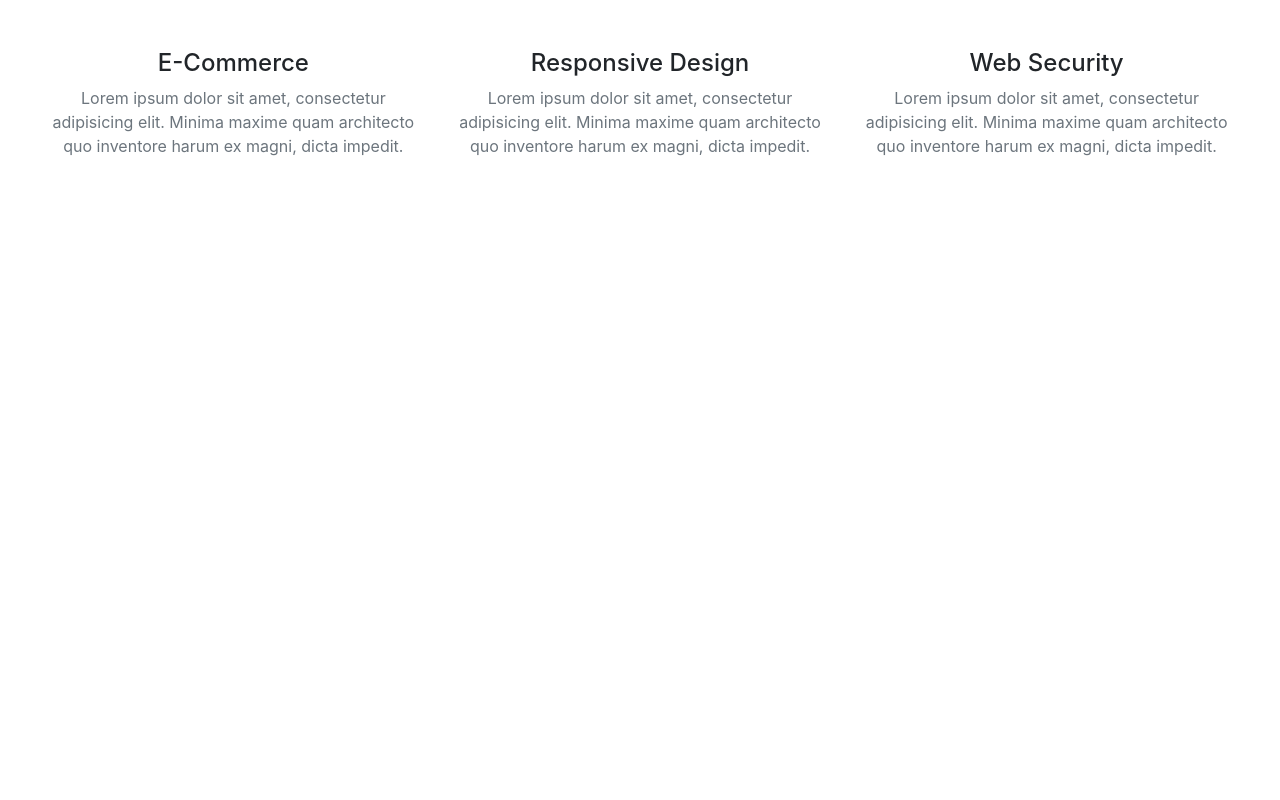
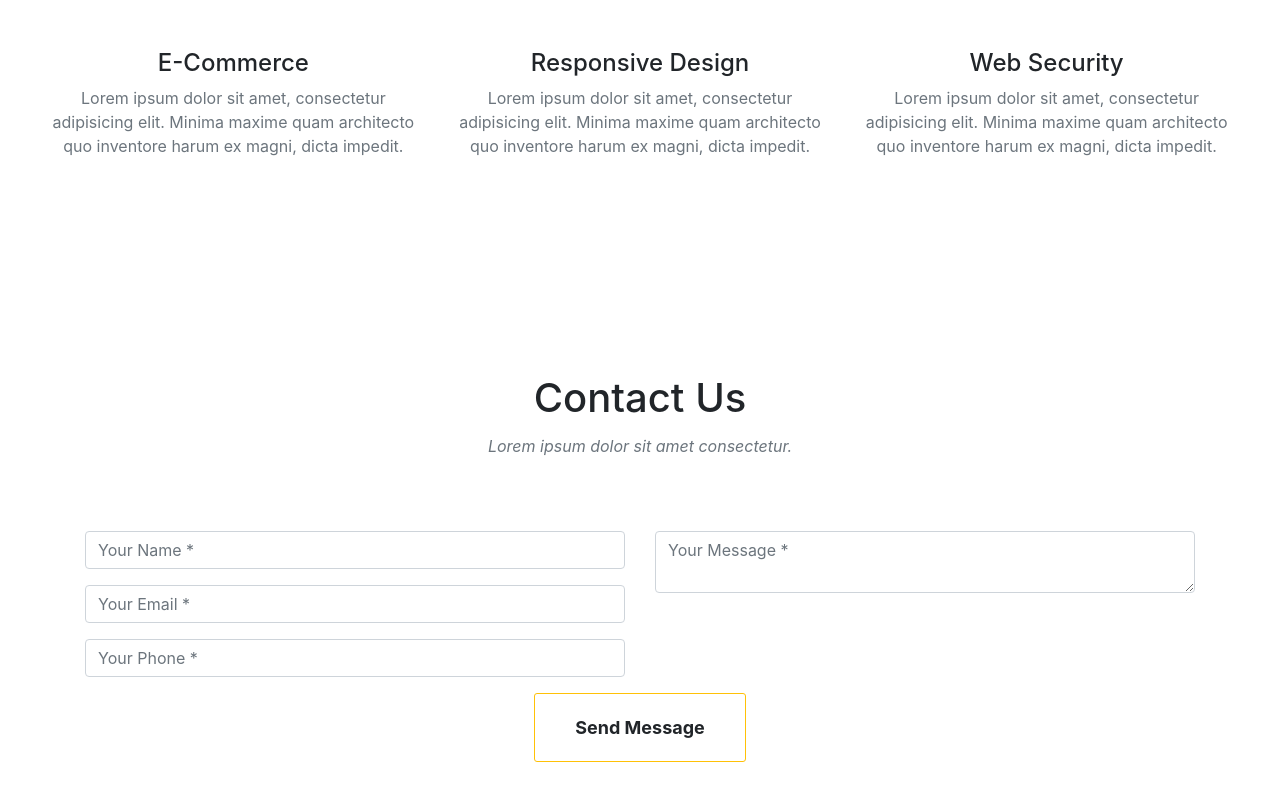
Before and after one commit to ValenceAudio/valence-audio-site, a React app: page / in a window 1280 px wide. Shown: the part 768-1568 px from the top of the page. Before the commit the page ends 1042 px from the top, so only its background shows below. Built offline with nearby package versions, Linux system fonts and the light colour scheme.

Commit message:
Add contact page

```diff
--- a/src/javascript/components/Mark.js
+++ b/src/javascript/components/Mark.js
@@ -18,6 +18,8 @@ const Mark = (props) => {
           </div>
         </div>
       </div>
+
+      {/* Services Section */}
       <section id="services">
           <div className="container-fluid">
               <div className="row">
@@ -54,7 +56,54 @@ const Mark = (props) => {
               </div>
           </div>
       </section>
+
+      {/* Contact Section */}
+      <section id="contact">
+          <div className="container">
+              <div className="row">
+                  <div className="col-lg-12 text-center">
+                      <h2 className="section-heading">Contact Us</h2>
+                      <h3 className="section-subheading text-muted">Lorem ipsum dolor sit amet consectetur.</h3>
+                  </div>
+              </div>
+              <div className="row">
+                  <div className="col-lg-12">
+                      <form name="sentMessage" id="contactForm" novalidate>
+                          <div className="row">
+                              <div className="col-md-6">
+                                  <div className="form-group">
+                                      <input type="text" className="form-control" placeholder="Your Name *" id="name" required data-validation-required-message="Please enter your name."/>
+                                      <p className="help-block text-danger"></p>
+                                  </div>
+                                  <div className="form-group">
+                                      <input type="email" className="form-control" placeholder="Your Email *" id="email" required data-validation-required-message="Please enter your email address."/>
+                                      <p className="help-block text-danger"></p>
+                                  </div>
+                                  <div className="form-group">
+                                      <input type="tel" className="form-control" placeholder="Your Phone *" id="phone" required data-validation-required-message="Please enter your phone number."/>
+                                      <p className="help-block text-danger"></p>
+                                  </div>
+                              </div>
+                              <div className="col-md-6">
+                                  <div className="form-group">
+                                      <textarea className="form-control" placeholder="Your Message *" id="message" required data-validation-required-message="Please enter a message."></textarea>
+                                      <p className="help-block text-danger"></p>
+                                  </div>
+                              </div>
+                              <div className="clearfix"></div>
+                              <div className="col-lg-12 text-center">
+                                  <div id="success"></div>
+                                  <button type="submit" className="btn btn-xl">Send Message</button>
+                              </div>
+                          </div>
+                      </form>
+                  </div>
+              </div>
+          </div>
+      </section>
+
     </div>
+
   )
 }
 
--- a/src/javascript/components/Navbar.js
+++ b/src/javascript/components/Navbar.js
@@ -16,10 +16,10 @@ const Navbar = (props) => {
                         <a className="nav-link" href="#">Services</a>
                     </li>
                     <li className="nav-item">
-                        <a className="nav-link" href="#">Blog</a>
+                        <a className="nav-link" href="#">Contact</a>
                     </li>
                     <li className="nav-item">
-                        <a className="nav-link" href="#">Contact</a>
+                        <a className="nav-link disabled" href="#">Blog</a>
                     </li>
                 </ul>
             </div>
```
